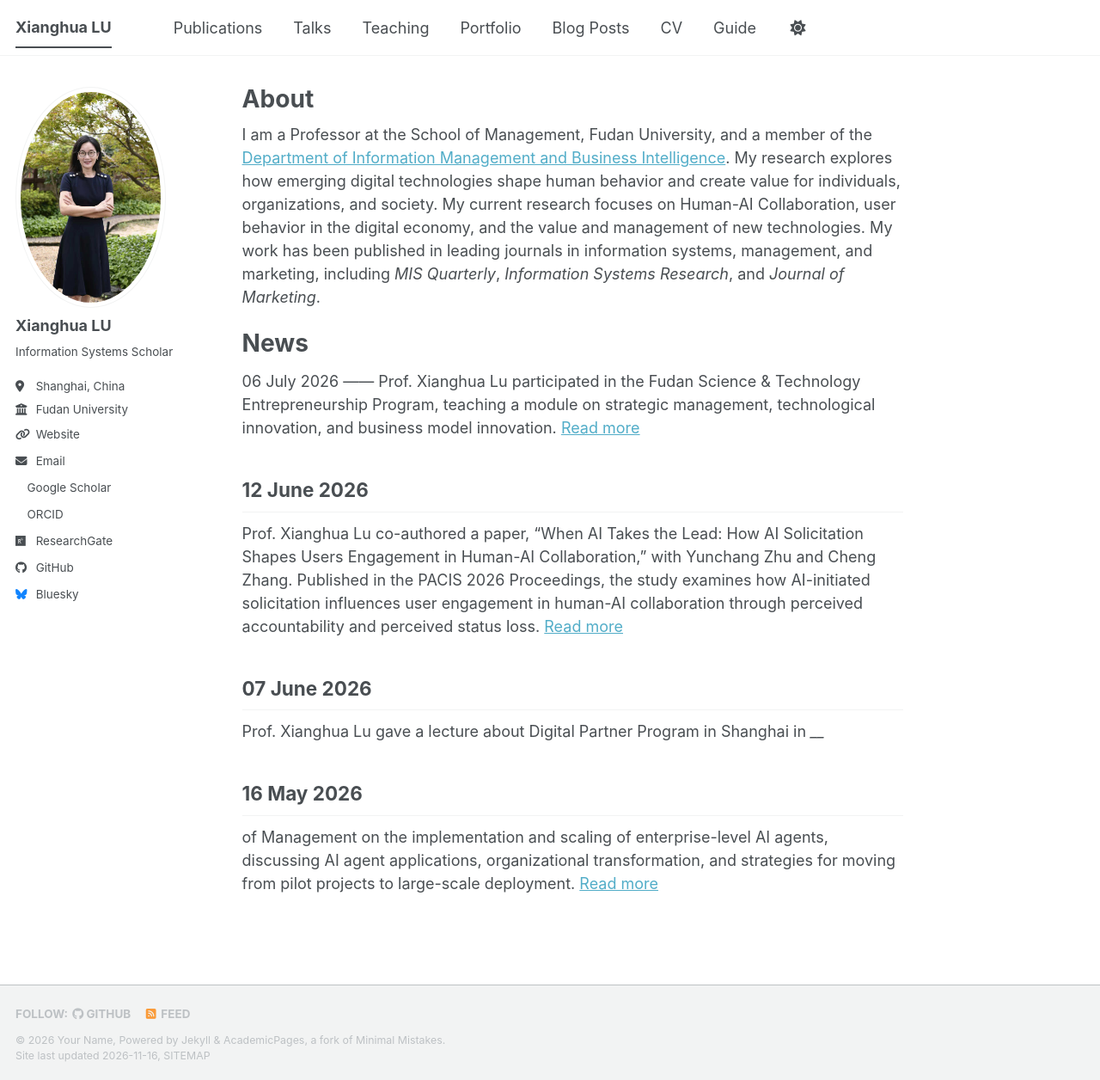
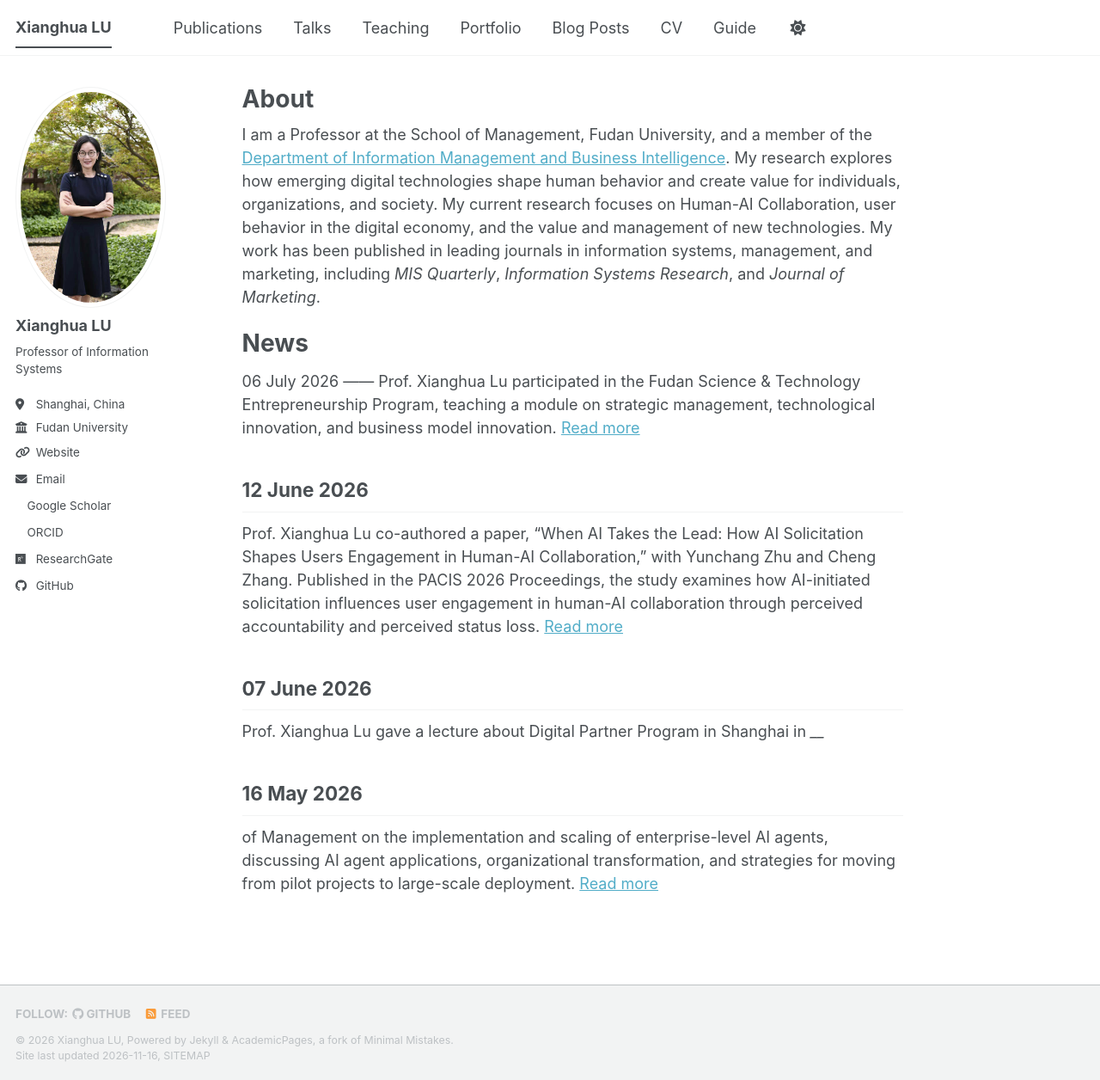
Before and after one commit to Xianghualu/Xianghualu.github.io, a Jekyll site: the page built from _pages/about.md, in a window 1280 px wide and 1256 px high. Shown: the whole window at 86% size. Built offline with Jekyll 4.4.1, drawn with Linux system fonts in a browser that asks for light colours; a style sheet for code colours, icons or effects is not loaded.

Commit message:
Update _config.yml

```diff
--- a/_config.yml
+++ b/_config.yml
@@ -11,7 +11,7 @@ locale                   : "en-US"
 site_theme               : "default" # The available themes options are "default", "air", "sunrise", "mint", "dirt" and "contrast"
 title                    : "Xianghua LU"
 title_separator          : "-"
-name                     : &name "Your Name"
+name                     : &name "Xianghua LU"
 description              : &description "Xianghua LU's academic portfolio"   # Update this with a general description of your site, this is the default if not overridden by a page
 url                      : https://xianghualu.github.io # The base hostname & protocol for your site e.g. "https://[your GitHub username].github.io",
                                                            # or if you already have some other page hosted on Github then use "https://[your GitHub username].github.io/[Your Repo Name]"
@@ -26,7 +26,7 @@ author:
   avatar           : "xianghualu.jpg"
   name             : "Xianghua LU"
   pronouns         : # example: "she/her"
-  bio              : "Information Systems Scholar"
+  bio              : "Professor of Information Systems"
   location         : "Shanghai, China"
   employer         : "Fudan University"
   uri              : "https://www.fdsm.fudan.edu.cn/En/2025/1106/c1049a24476/page.htm"
@@ -57,7 +57,6 @@ author:
 
   # Social media
   artstation       : # Username
-  bluesky          : "bsky.app" # Replace this with you Bluesky username
   facebook         : # Username
   flickr           : # Username
   foursquare       : # Username
```
